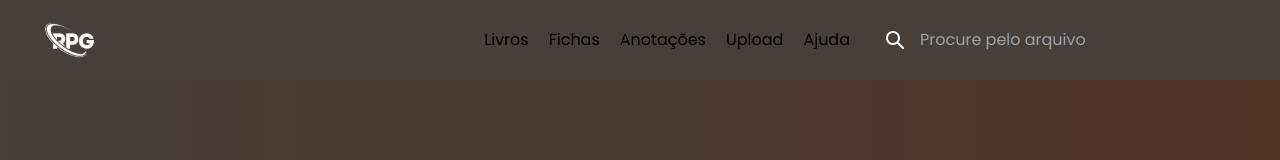
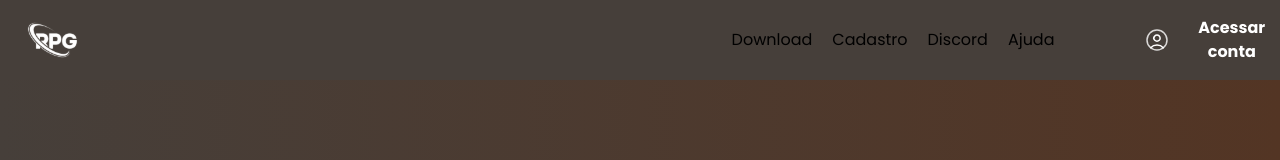
Before and after one commit to DigoFernandes/RPGVaultWeb, a Next.js app: page / in a window 1280 px wide. Shown: the top 160 px of the page. Built offline with nearby package versions, Linux system fonts and the light colour scheme.

Commit message:
Section Hero 100%

```diff
--- a/src/components/Navbar.tsx
+++ b/src/components/Navbar.tsx
@@ -1,6 +1,7 @@
 import Image from "next/image";
 import React from "react";
 import Logo from "@/assets/logo.svg";
+import IconUser from "@/assets/icon-user.svg";
 import Container from "./Container";
 import Search from "./Search";
 
@@ -15,16 +16,13 @@ export default function Navbar() {
           <div className="flex items-center gap-[57px] pr-9">
             <ul className="flex items-center gap-5 ">
               <li className="">
-                <a href="#">Livros</a>
+                <a href="#">Download</a>
               </li>
               <li>
-                <a href="#">Fichas</a>
+                <a href="#">Cadastro</a>
               </li>
               <li>
-                <a href="#">Anotações</a>
-              </li>
-              <li>
-                <a href="#">Upload</a>
+                <a href="#">Discord</a>
               </li>
               <li>
                 <a href="#">Ajuda</a>
@@ -32,8 +30,11 @@ export default function Navbar() {
             </ul>
           </div>
         </div>
-        <Search />
       </Container>
+      <button className="flex items-center gap-4 bg-primary-blue h-20 pl-10 z-[1] ">
+        <Image src={IconUser} alt="Icon User" />
+        <span className="text-white font-bold">Acessar conta</span>
+      </button>
     </header>
   );
 }
--- a/src/components/SectionHero.tsx
+++ b/src/components/SectionHero.tsx
@@ -1,6 +1,6 @@
 import React from "react";
 import Container from "./Container";
-import LibraryImg from "@/assets/library.jpg";
+import DragonImg from "@/assets/Dragon.png";
 import Image from "next/image";
 
 export default function SectionHero() {
@@ -21,8 +21,8 @@ export default function SectionHero() {
           className="mt-18 ml-11" // Adicionando margem superior para separar a imagem do texto
           height={700}
           width={700}
-          src={LibraryImg}
-          alt="magic library"
+          src={DragonImg}
+          alt="magic dragon"
         />
       </Container>
     </section>
```
Also changed, not shown: src/assets/icon-user.svg (added), 1 other file (tests, documents, lock files or other folders).
